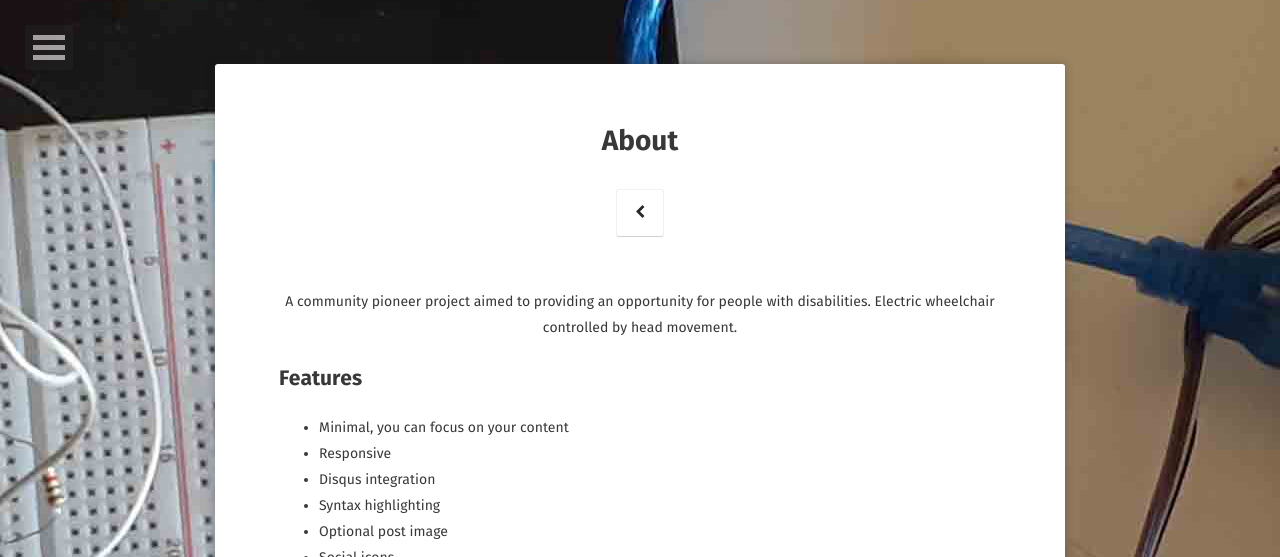
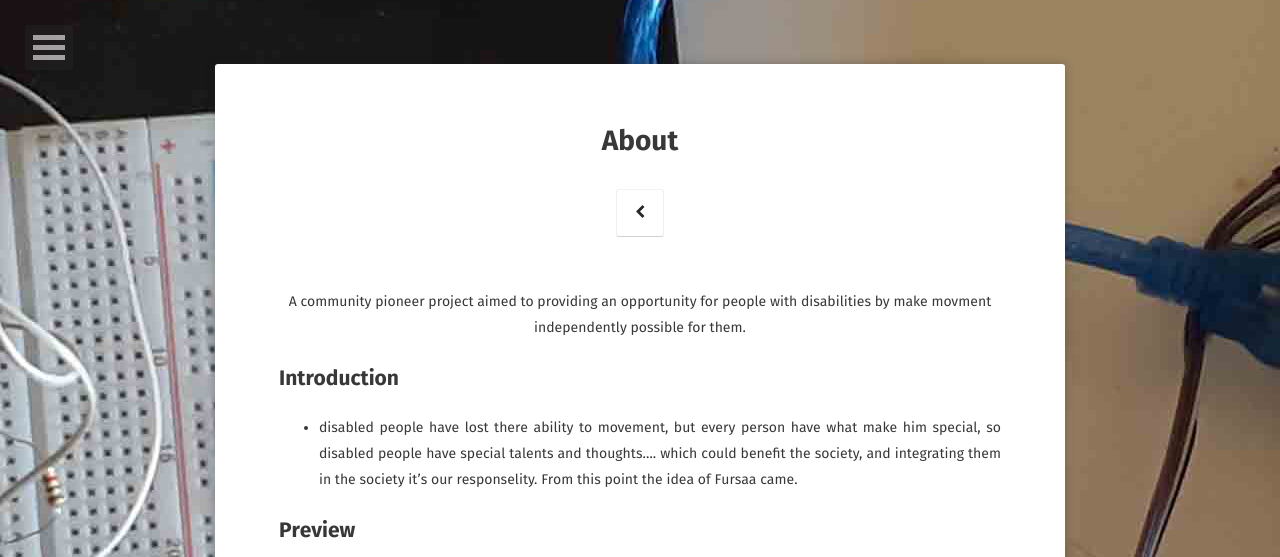
Before and after one commit to Fursaa/fursaa.github.io, a Jekyll site: the page built from about/index.md, in a window 1280 px wide, cut to the strip 0-557 px from the top of the page. Built offline with Jekyll 4.4.1, drawn with Linux system fonts in a browser that asks for light colours; some web fonts are replaced; some of the changed text lies outside the part shown.

Commit message:
Update index.md

```diff
--- a/about/index.md
+++ b/about/index.md
@@ -5,20 +5,12 @@ comments: false
 ---
 
 <center>
-A community pioneer project aimed to providing an opportunity for people with disabilities.
-Electric wheelchair controlled by head movement.</center>
+A community pioneer project aimed to providing an opportunity for people with disabilities by make movment independently possible for them.</center>
 
-## Features
-* Minimal, you can focus on your content
-* Responsive
-* Disqus integration
-* Syntax highlighting
-* Optional post image
-* Social icons
-* Page for sharing projects
-* Optional background image
-* Simple navigation menu
-* MathJax support
+## Introduction
+* disabled people have lost there ability to movement, but every person have what  make him special, so disabled people have special talents and thoughts.... which could benefit the society, and integrating them in the society it's our responselity.
+From this point the idea of Fursaa came.
+
 
 ## Preview
 
```
